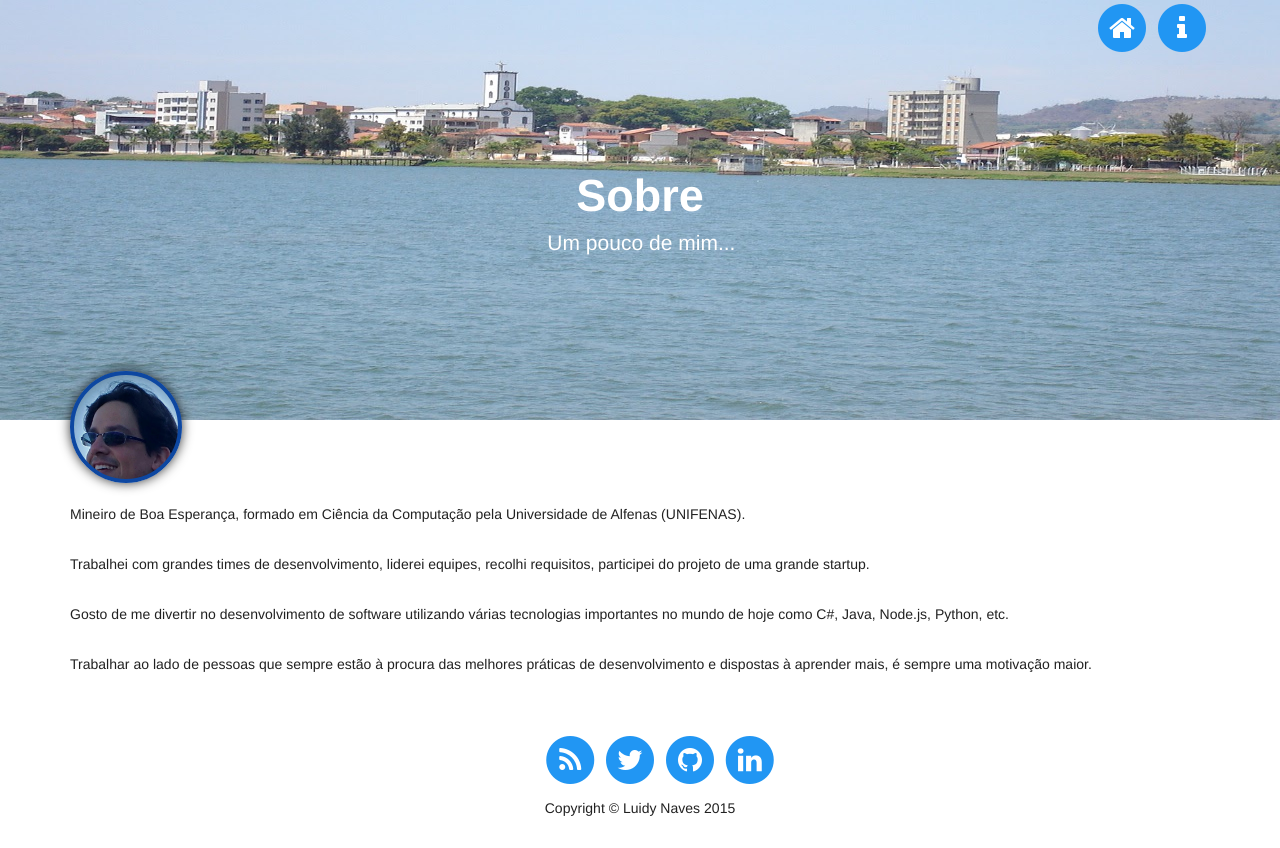
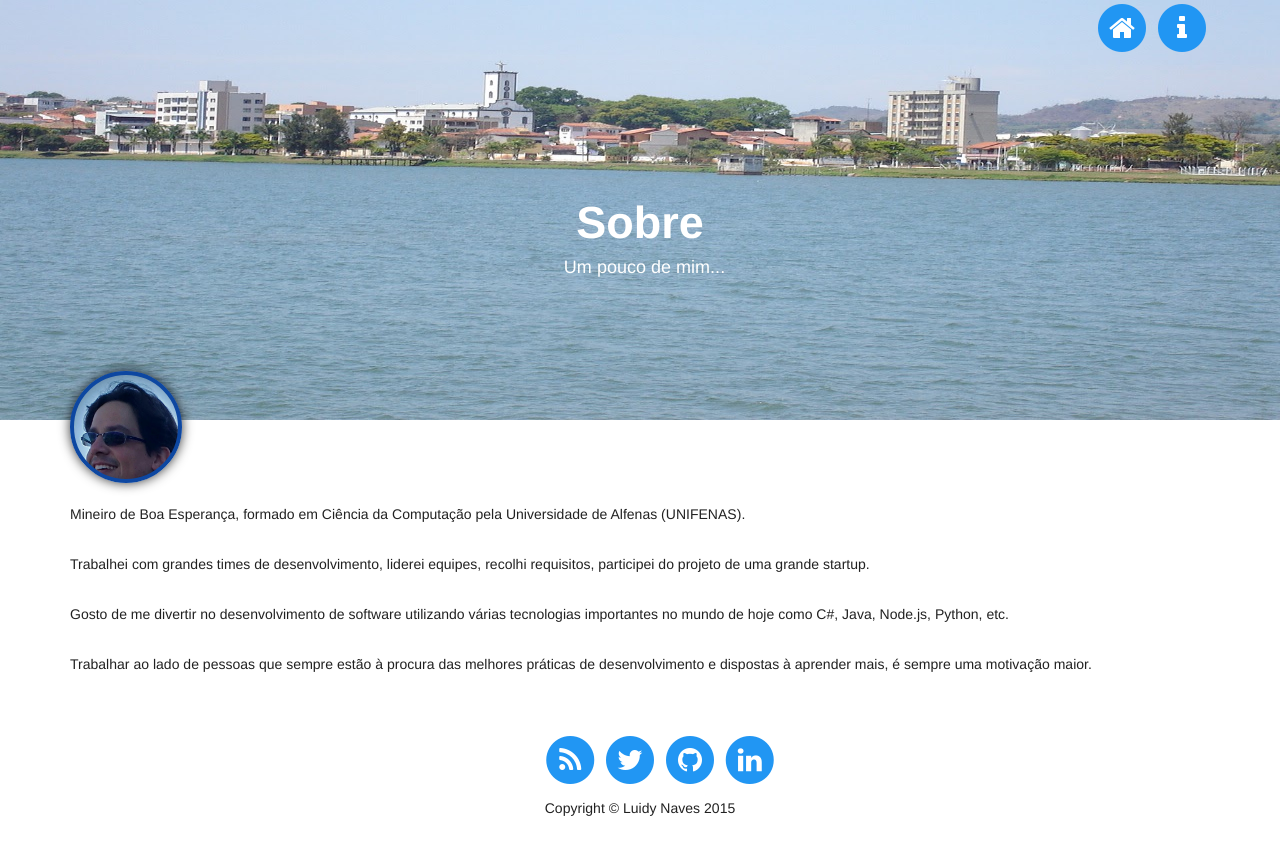
Before and after one commit to luidymorais/luidymorais.github.io, a Jekyll site: the page built from sobre/index.html, in a window 1280 px wide. Shown: the part 100-948 px from the top of the page. Built offline with Jekyll 4.4.1, drawn with Linux system fonts in a browser that asks for light colours; comment, search, counter and statistics services are not loaded.

Commit message:
ajustes no tamanho da fonte

```diff
--- a/css/blog.css
+++ b/css/blog.css
@@ -35,7 +35,7 @@ article {
 }
 
 .title-text {
-	padding-top: 12vh;
+	padding-top: 15vh;
 }
 
 .title-text-description {
@@ -46,15 +46,15 @@ article {
 
 
 .subtitle-text {
-	padding-left: 0.2em;
+	padding-left: 1vh;
 }
 
 .subtitle-text p {
-	font-size: 1.5em;
+	font-size: 2vh;
 }
 
 .subtitle-text span {
-	font-size: 1em;
+	font-size: 1.5vh;
 }
 .container-margin {
 	margin-top: 6em;
@@ -107,7 +107,7 @@ article {
 
 .blog-card-title {
 	font-weight: bold;
-	font-size: 2.5em;
+	font-size: 3vh;
 }
 
 .blog-list-inline {
```
